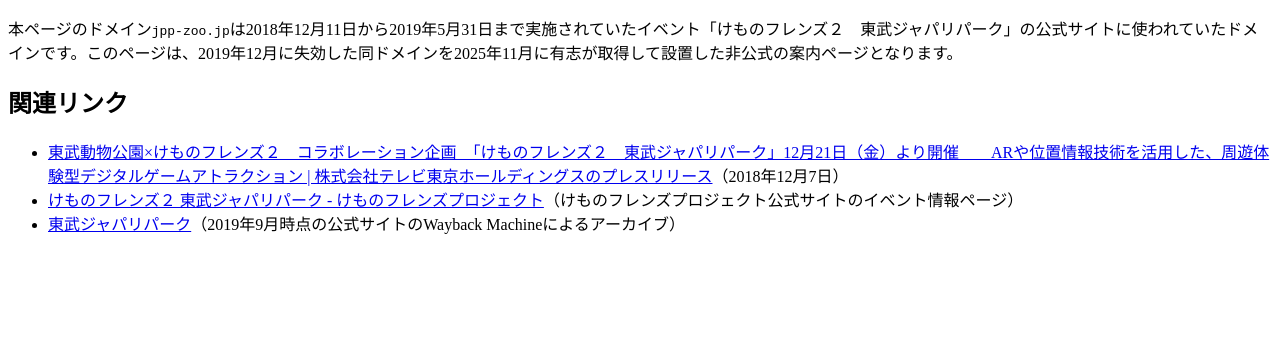
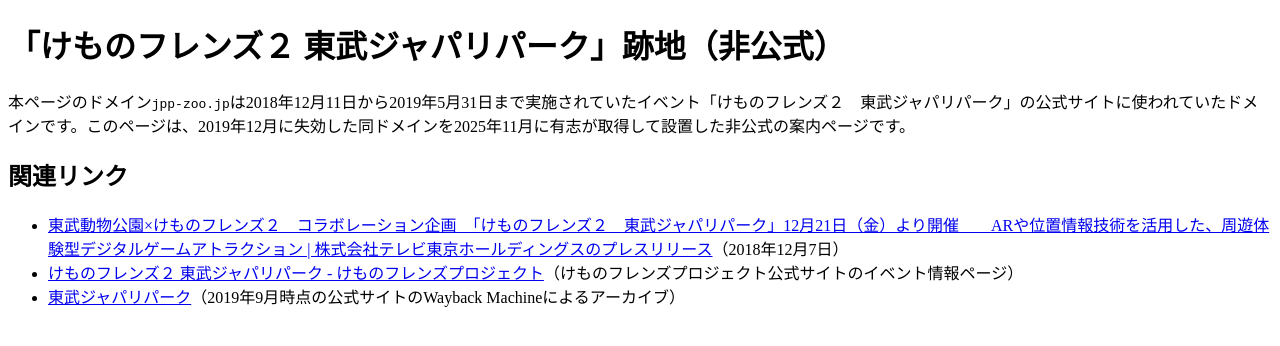
Before and after one commit to U-cauda-elongata/jpp-zoo.jp, a plain HTML site: page src/index.html in a window 1280 px wide. Drawn offline with Linux system fonts and the light colour scheme.

Commit message:
enhance(index): add primary heading

```diff
--- a/src/index.html
+++ b/src/index.html
@@ -6,7 +6,8 @@
 	<link rel="canonical" href="/" />
 </head>
 <body>
-	<p>本ページのドメイン<code>jpp-zoo.jp</code>は<time datetime="2018-12-21">2018年12月11日</time>から<time datetime="2019-05-31">2019年5月31日</time>まで実施されていたイベント「けものフレンズ２　東武ジャパリパーク」の公式サイトに使われていたドメインです。このページは、2019年12月に失効した同ドメインを2025年11月に有志が取得して設置した非公式の案内ページとなります。</p>
+	<h1>「けものフレンズ２ 東武ジャパリパーク」跡地（非公式）</h1>
+	<p>本ページのドメイン<code>jpp-zoo.jp</code>は<time datetime="2018-12-21">2018年12月11日</time>から<time datetime="2019-05-31">2019年5月31日</time>まで実施されていたイベント「けものフレンズ２　東武ジャパリパーク」の公式サイトに使われていたドメインです。このページは、2019年12月に失効した同ドメインを2025年11月に有志が取得して設置した非公式の案内ページです。</p>
 	<h2>関連リンク</h2>
 	<ul>
 		<li><a href="https://prtimes.jp/main/html/rd/p/000000860.000002734.html">東武動物公園×けものフレンズ２　コラボレーション企画　「けものフレンズ２　東武ジャパリパーク」12月21日（金）より開催　　ARや位置情報技術を活用した、周遊体験型デジタルゲームアトラクション | 株式会社テレビ東京ホールディングスのプレスリリース</a>（<time datetime="2018-12-07">2018年12月7日</time>）</li>
```
